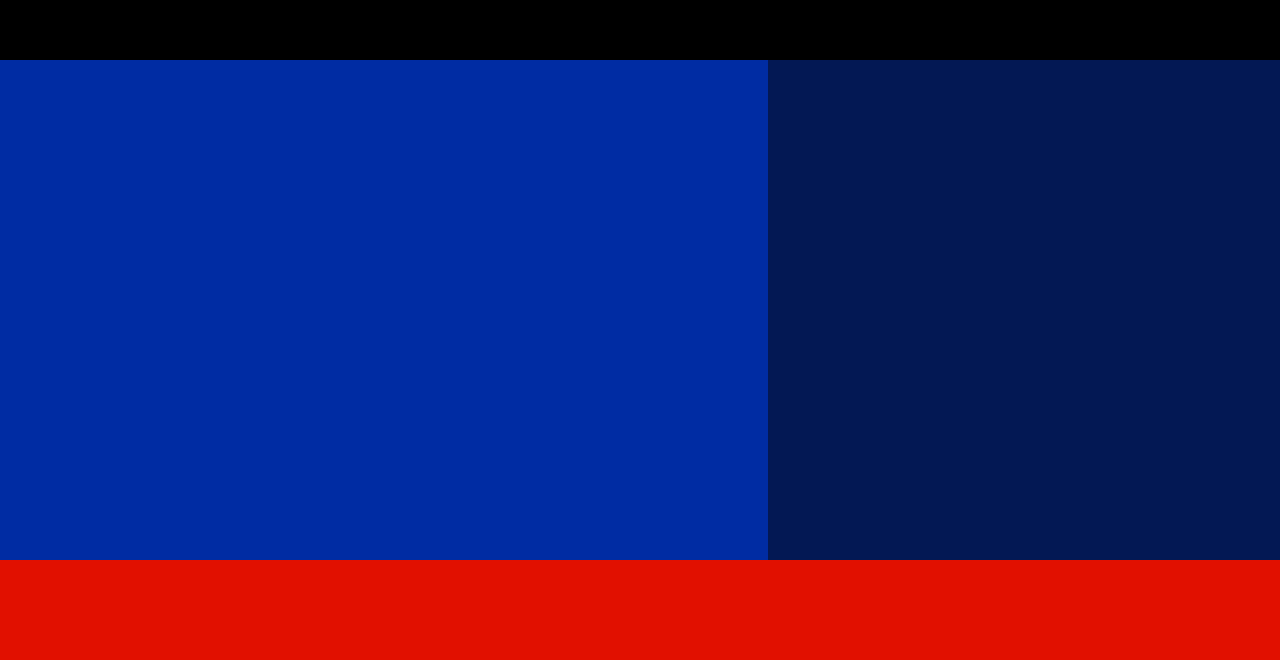
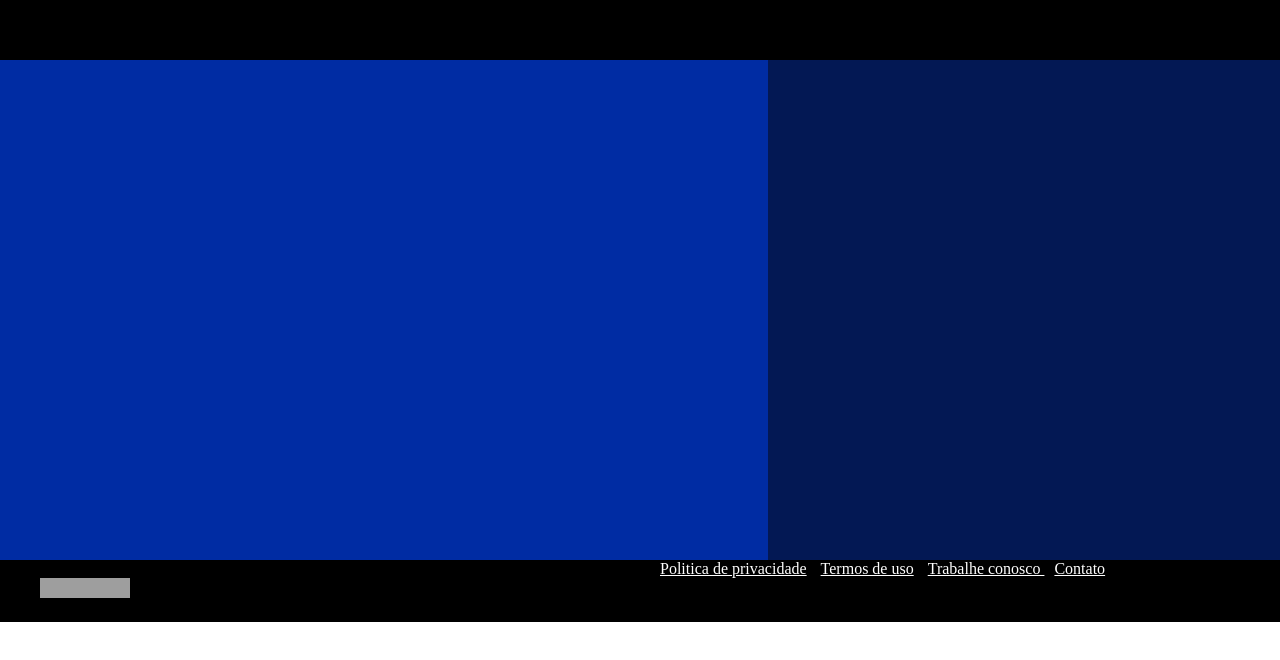
Before and after one commit to LipeRieger/nosso-site, a plain HTML site: page index.html in a window 1280 px wide. Shown: the part 140-800 px from the top of the page. Drawn offline with Linux system fonts and the light colour scheme; grey boxes are pictures that could not be loaded.

Commit message:
oipip
rergrert4tew43

```diff
--- a/index.html
+++ b/index.html
@@ -22,7 +22,15 @@
     </main>
 
     <footer>
-
+        <div id="pop">
+            <a href="">Politica de privacidade</a>
+            <a href="">Termos de uso</a>
+            <a href="">Trabalhe conosco </a>
+            <a href="">Contato</a>
+        </div>
+        <div id="imagembugada">
+        <img src="https://upload.wikimedia.org/wikipedia/commons/thumb/a/a3/NASA_Worm_logo.svg/1200px-NASA_Worm_logo.svg.png" alt="">
+    </div>
     </footer>
 
     <script src="script.js"></script>
--- a/style.css
+++ b/style.css
@@ -39,10 +39,26 @@ main aside{
     background-color: var(--blackblue);
 }
 
+
+footer a{
+   margin-left: 10px;
+   color: white;
+   margin-top: 20px;
+
+}
+footer #pop{
+   margin-top: 25px;
+   margin-left: 650px
+}
+#imagembugada{
+background-color: black;
+}
+#imagembugada img{
+   height: 20px;
+   width: 90px;
+   margin-bottom: 20px;
+   margin-left: 40px;
+}
 footer{
-    display: block;
-    float: left;
-    width: 100%;
-    height: 100px;
-    background-color: var(--red);
+   background-color: black;
 }
```
